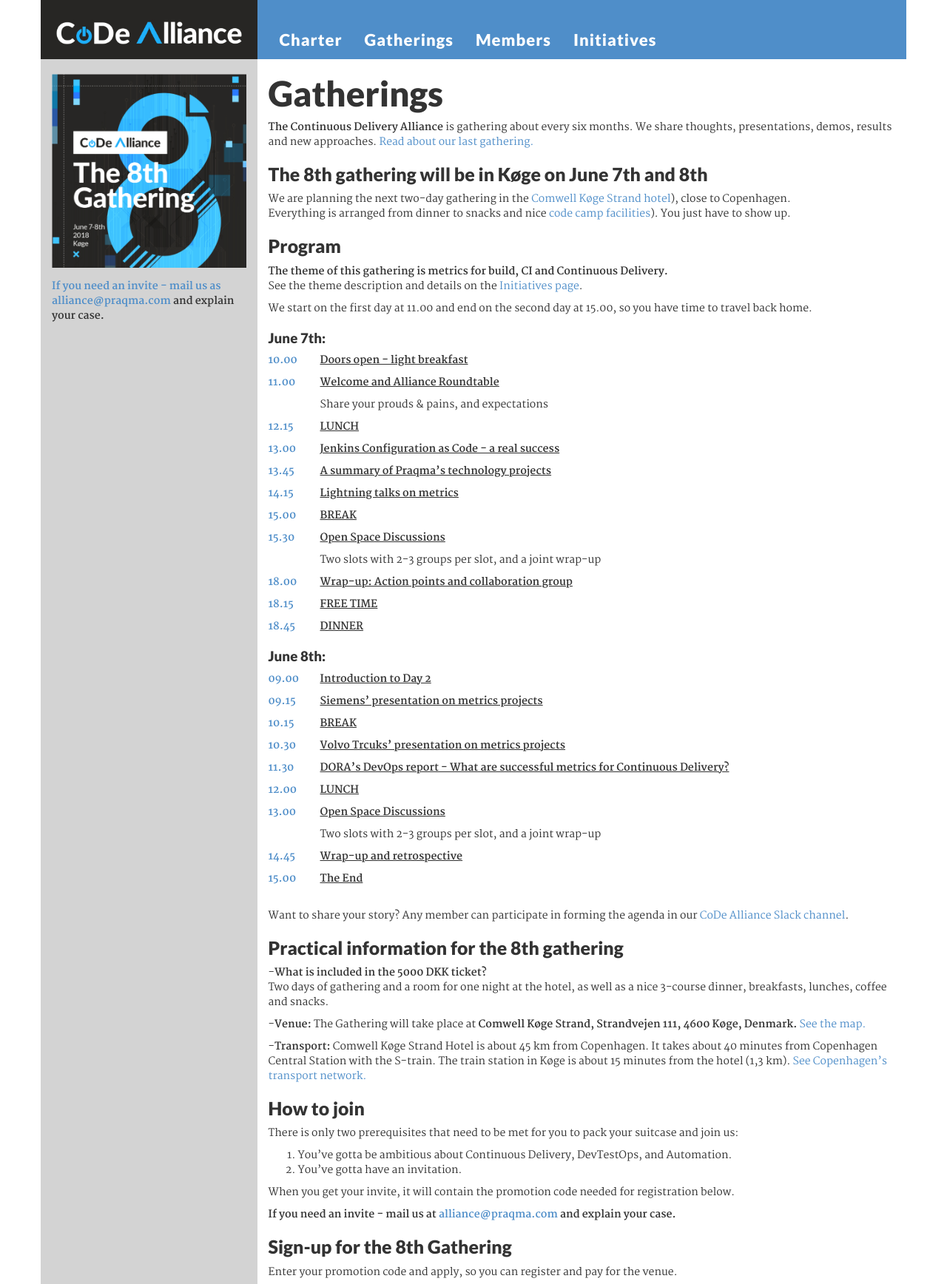
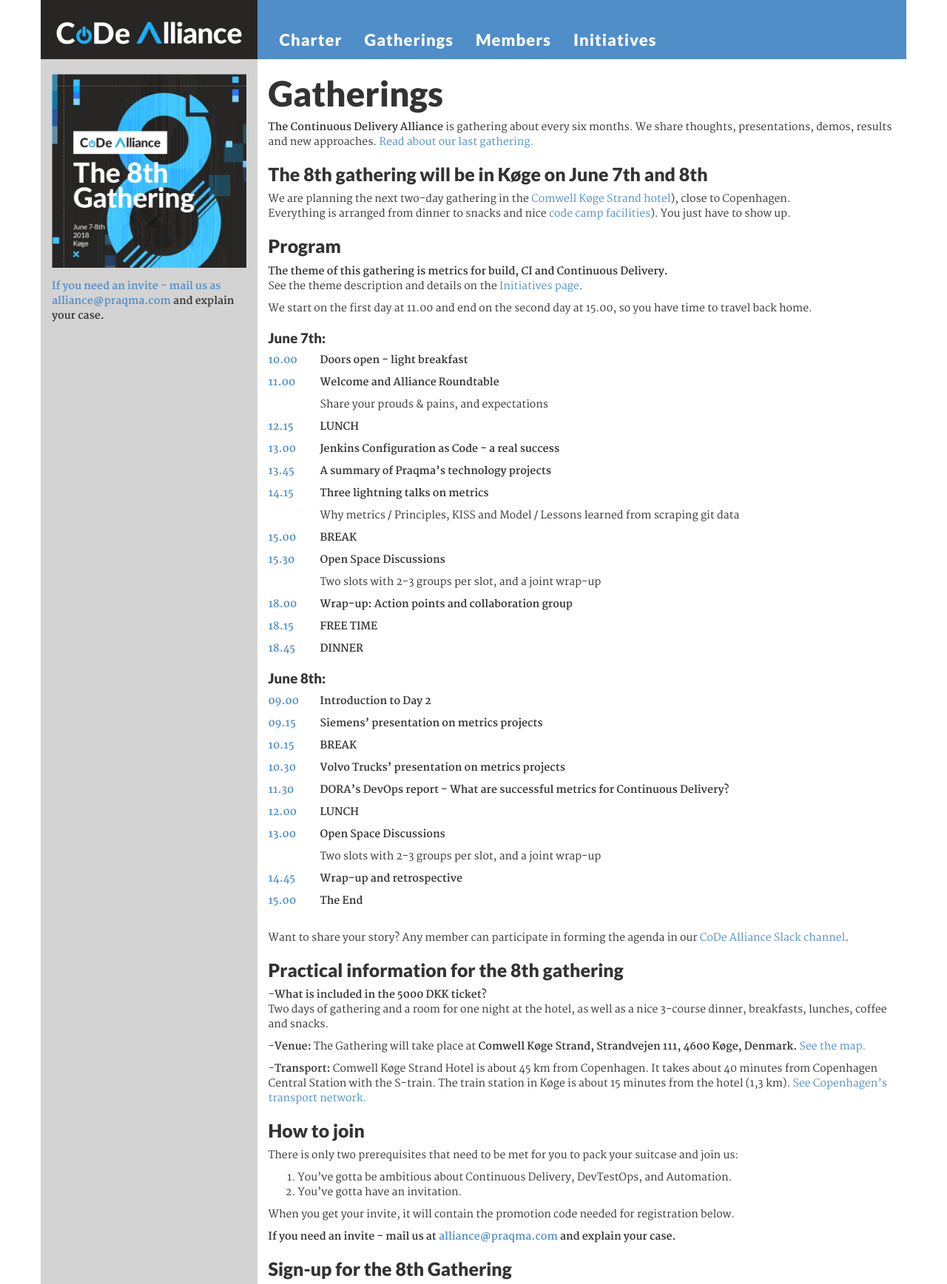
Before and after one commit to Praqma/web-alliance, a Jekyll site: the page built from _pages/gatherings.md, in a window 1280 px wide, cut to the strip 0-1736 px from the top of the page. Shown: the whole strip at 74% size. Built offline with Jekyll 4.4.1, drawn with Linux system fonts in a browser that asks for light colours.

Commit message:
close #79 fix typo

```diff
--- a/_pages/gatherings.md
+++ b/_pages/gatherings.md
@@ -49,8 +49,10 @@
 
 14.15
 {: .agenda-time }
-Lightning talks on metrics
+Three lightning talks on metrics
 {: .agenda-name }
+Why metrics / Principles, KISS and Model / Lessons learned from scraping git data
+{: .right }
 
 15.00
 {: .agenda-time }
@@ -97,7 +99,7 @@
 
 10.30
 {: .agenda-time }
-Volvo Trcuks' presentation on metrics projects
+Volvo Trucks' presentation on metrics projects
 {: .agenda-name }
 
 11.30
--- a/_sass/agenda.sass
+++ b/_sass/agenda.sass
@@ -9,5 +9,4 @@
 
 .agenda-name
     font-weight: bold
-    text-decoration: underline
     margin-left: 70px
```
